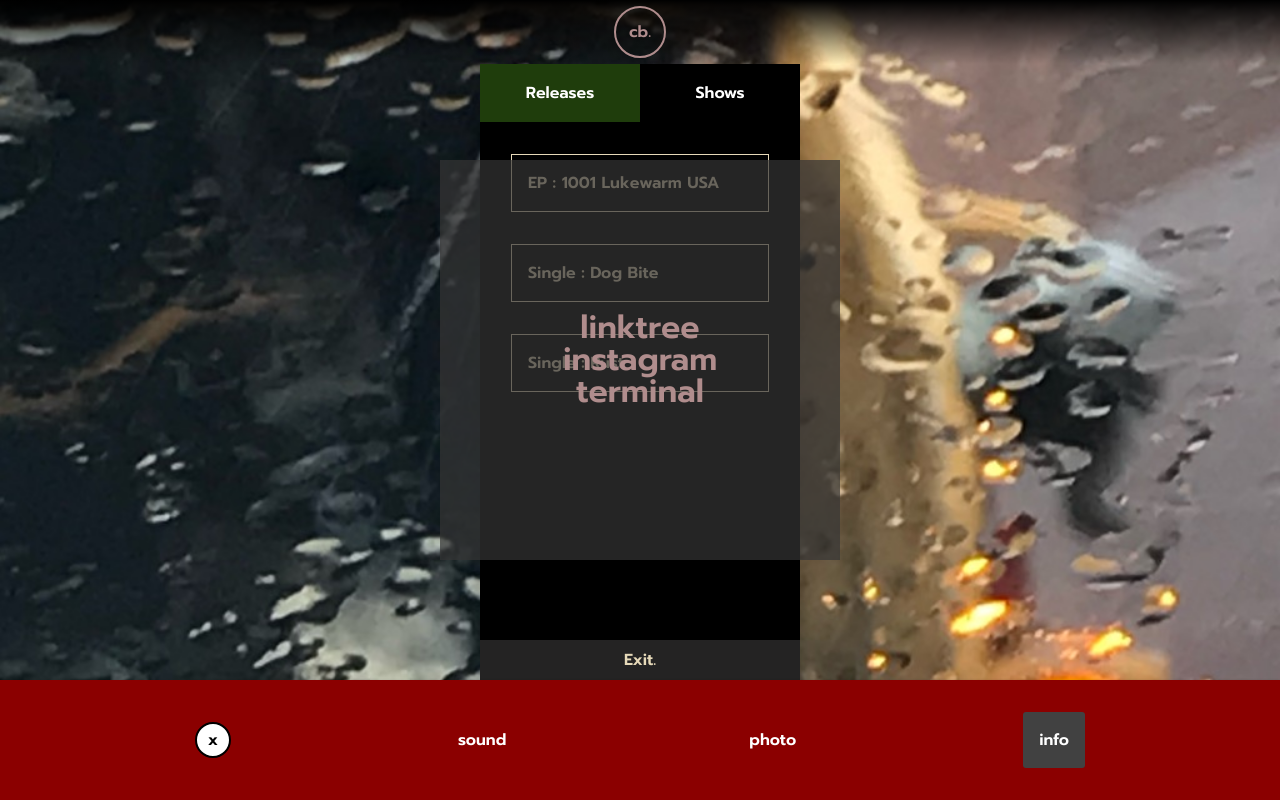
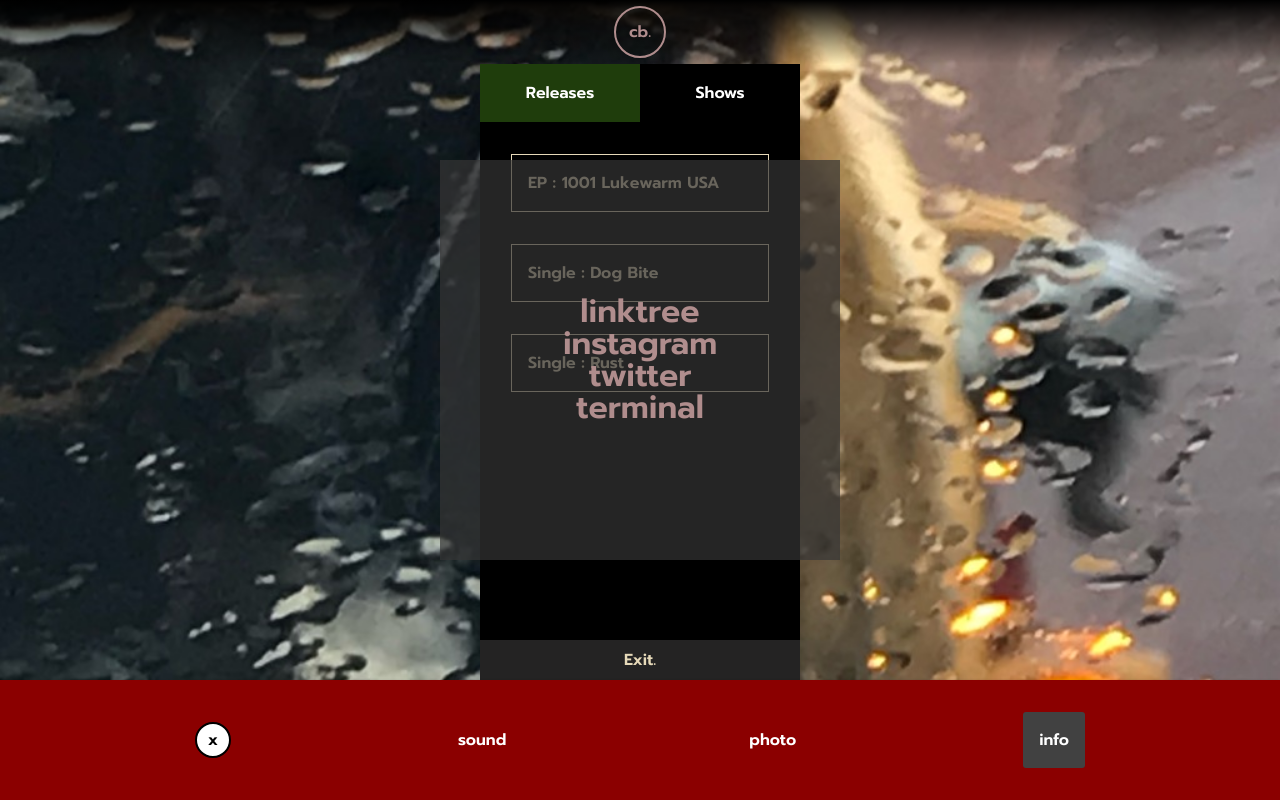
Before and after one commit to hm-factor/cohortb, a React (Create React App) app: page /info in a window 1280 px wide. Built offline with nearby package versions, Linux system fonts and the light colour scheme.

Commit message:
added twitter to info popup

```diff
--- a/src/components/popups/InfoPopup.tsx
+++ b/src/components/popups/InfoPopup.tsx
@@ -13,6 +13,7 @@ export function InfoPopup({isTerminal, setIsTerminal}:terminalPopupProps) {
             <div className={"popup-links shows"}>
                 <a href="https://linktr.ee/cohortb" target="_blank" rel="noreferrer">linktree</a>
                 <a href="https://www.instagram.com/cohortbbb/" target="_blank" rel="noreferrer">instagram</a>
+                <a href="https://twitter.com/COHORTB_nyc" target="_blank" rel="noreferrer">twitter</a>
                 <p onClick={openTerminal}>terminal</p>
             </div>
         </div>
```
